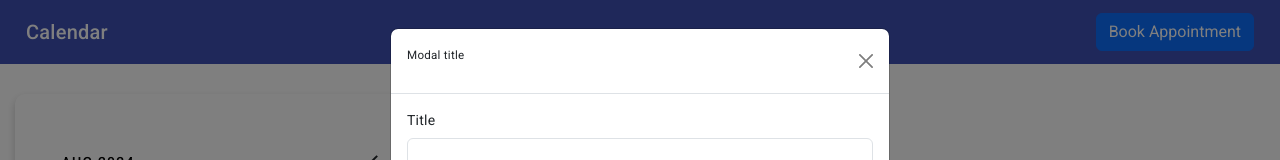
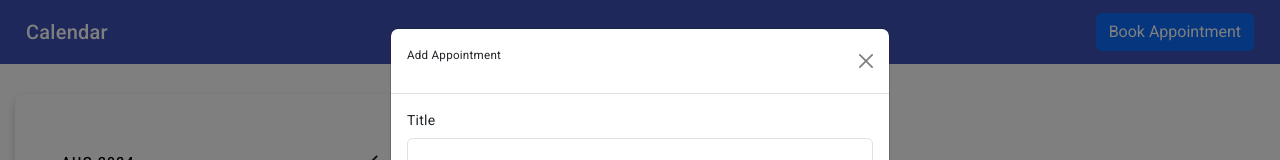
Before and after one commit to sohambhatt1411/calendar-app, an Angular app: page / in a window 1280 px wide. Both pictures are taken after a click on the button "Book Appointment". Shown: the top 160 px of the page. Built offline with nearby package versions, Linux system fonts and the light colour scheme.

Commit message:
all working good

```diff
--- a/src/app/calendar/calendar/calendar.component.html
+++ b/src/app/calendar/calendar/calendar.component.html
@@ -19,7 +19,7 @@
     <div class="timeline">
       <div *ngFor="let event of events" class="timeline-event">
         <div class="timeline-time">Start Time : {{ event.startTime }}</div>
-        <div class="timeline-time2">End Time : {{ event.startTime }}</div>
+        <div class="timeline-time2">End Time : {{ event.endTime }}</div>
         <div class="timeline-content" >
           <h2>{{ event.title }}</h2>
           <p *ngIf="event.description">{{ event.description }}</p>
@@ -45,7 +45,7 @@
   <div class="modal-dialog">
     <div class="modal-content">
       <div class="modal-header">
-        <h5 class="modal-title" id="exampleModalLabel">Modal title</h5>
+        <h5 class="modal-title" id="exampleModalLabel">{{ isEditing ? 'Edit Appointment' : 'Add Appointment' }}</h5>
         <button type="button" class="btn-close" data-bs-dismiss="modal" aria-label="Close"></button>
       </div>
       <div class="modal-body">
--- a/src/app/calendar/calendar/calendar.component.ts
+++ b/src/app/calendar/calendar/calendar.component.ts
@@ -46,6 +46,8 @@ export class CalendarComponent {
   events:any;
   currentEvent: any;
   isEditing = false;
+
+  tempselectdata:any;
   constructor(private fb: FormBuilder,private storageService: StorageService,public cdr: ChangeDetectorRef
   ) {
 
@@ -105,9 +107,18 @@ onSubmit() {
       this.calendar.updateTodaysDate();
     }
 
+    if(this.isEditing){
+      this.events= this.appointments.filter(appointment =>
+        moment(appointment.date).format('YYYY-MM-DD') === this.tempselectdata
+      );
+    }
+
+
     // Reset editing state
     this.isEditing = false;
     this.currentEvent = null;
+
+
   } else {
     this.appointmentForm.markAllAsTouched();
   }
@@ -129,6 +140,7 @@ onSubmit() {
   onDateSelected(date:any){
 
     const dateStr = moment(date).format('YYYY-MM-DD');
+    this.tempselectdata = dateStr;
     const hasAppointment = this.appointments.some(appointment =>
       moment(appointment.date).format('YYYY-MM-DD') === dateStr
     );
```
